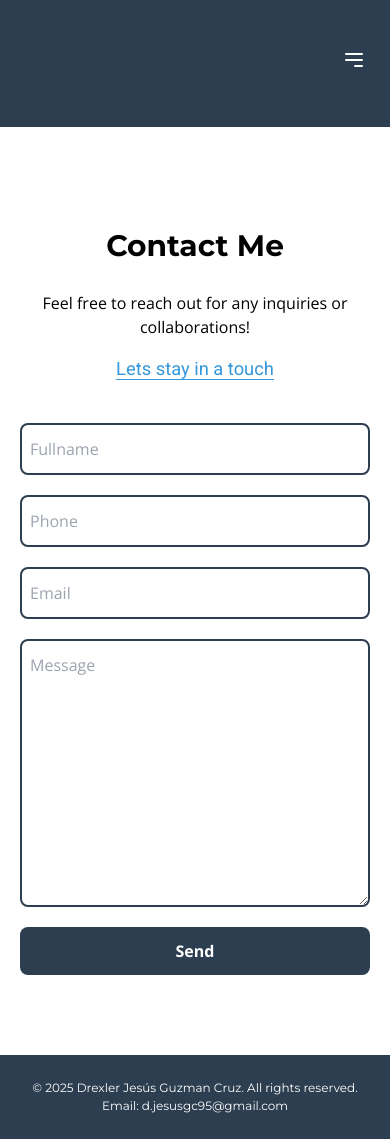
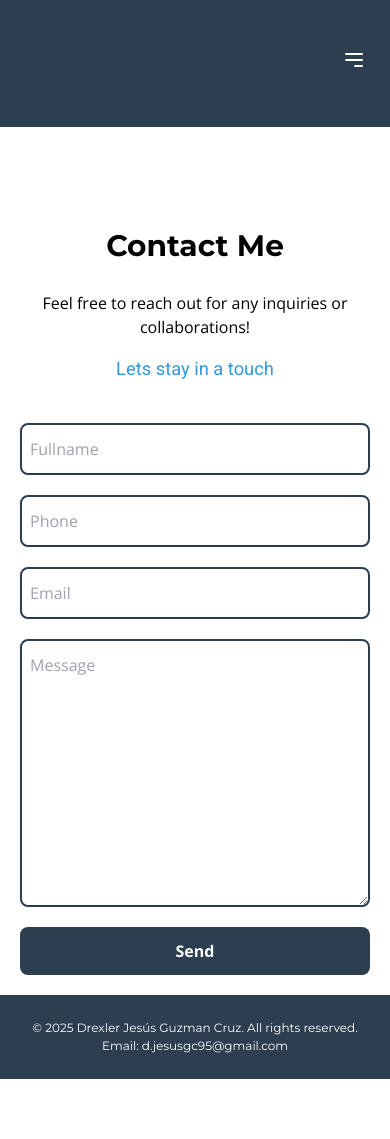
Before and after one commit to DrexGuzman/portfolio, a React (Vite) app: page /contact-me in a window 390 px wide. After the commit the page ends 1079 px from the top, so only its background shows below. Built offline with nearby package versions, Linux system fonts and the light colour scheme.

Commit message:
profile card centered, horizontal scroll fixed and title of the site

```diff
--- a/index.html
+++ b/index.html
@@ -10,7 +10,7 @@
     href="https://fonts.googleapis.com/css2?family=Montserrat:ital,wght@0,100..900;1,100..900&family=Open+Sans:ital,wght@0,300..800;1,300..800&family=Roboto:ital,wght@0,100;0,300;0,400;0,500;0,700;0,900;1,100;1,300;1,400;1,500;1,700;1,900&display=swap"
     rel="stylesheet">
   <meta name="viewport" content="width=device-width, initial-scale=1.0" />
-  <title>Vite + React</title>
+  <title>Drexler Guzman Cruz</title>
 </head>
 
 <body>
--- a/src/common/SecondSection.jsx
+++ b/src/common/SecondSection.jsx
@@ -5,7 +5,7 @@ export function SecondSection({ title, description, subtitle }) {
         <div className="text-center pt-20 pb-10">
             <h1 className="md:text-titulo text-subtitulo font-main font-bold py-4">{title}</h1>
             <p className="md:text-texto font-second py-2">{description}</p>
-            <h2 className="md:text-subtitulo text-texto font-third underline underline-offset-4 text-blue-2 pt-2">{subtitle}</h2>
+            <h2 className="md:text-subtitulo text-texto font-third text-blue-2 pt-2">{subtitle}</h2>
         </div>
     )
 }
--- a/src/components/Footer.jsx
+++ b/src/components/Footer.jsx
@@ -1,7 +1,7 @@
 
 export function Footer() {
     return (
-        <footer id="contact" className="bg-blue-1 text-white text-description font-main text-center py-6 mt-20">
+        <footer id="contact" className="bg-blue-1 text-white text-description font-main text-center py-6 md:mt-20 mt-5">
         <p>© {new Date().getFullYear()} Drexler Jesús Guzman Cruz. All rights reserved.</p>
         <p>Email: d.jesusgc95@gmail.com</p>
       </footer>
--- a/src/pages/AboutMe.jsx
+++ b/src/pages/AboutMe.jsx
@@ -6,7 +6,7 @@ export function AboutMe() {
     return(
     <>
     <Header />
-    <main className="mx-60">
+    <main className="mx-60 overflow-hidden">
 
 
     </main>
--- a/src/pages/AllProjects.jsx
+++ b/src/pages/AllProjects.jsx
@@ -11,7 +11,7 @@ export function AllProjects() {
     return (
         <>
             <Header />
-            <main className='md:mx-60 mx-5'>
+            <main className='md:mx-60 mx-5 overflow-hidden'>
                 <IntroSection title='All the projects' subtitle=' I contributed to throughout the development and deployment phase' />
 
                 <div className='flex flex-wrap'>
--- a/src/pages/ContactMe.jsx
+++ b/src/pages/ContactMe.jsx
@@ -7,7 +7,7 @@ export function ContactMe() {
     return (
     <>
     <Header />
-    <main className="md:mx-60 mx-5">
+    <main className="md:mx-60 mx-5 overflow-hidden">
         <SecondSection title='Contact Me' description='Feel free to reach out for any inquiries or collaborations!' subtitle='Lets stay in a touch' />
         <form
             className='flex flex-col gap-5 items-center justify-center'
--- a/src/pages/Index.jsx
+++ b/src/pages/Index.jsx
@@ -64,11 +64,11 @@ export function Index() {
         <>
             <Header />
 
-            <main className='md:mx-60 mx-5'>
+            <main className='md:mx-60 mx-5 overflow-hidden'>
                 <IntroSection title='Drexler Jesus Guzmán Cruz' subtitle='Informatic and Multimedia Technology' />
                 <h2 className="text-center md:text-subtitulo text-texto font-third text-blue-2 pb-10">(University of Costa Rica)</h2>
 
-                <div className='md:flex md:justify-center gap-20'>
+                <div className='md:flex md:justify-center md:gap-20 flex flex-col md:flex-row items-center'>
                     <ProfileCard image={Drex} age='30' status='single' location='Puntarenas, El Roble' phone='+(506)8486 8704' email='d.jesusgc95@gmail.com' />
 
                     <div className='h-full w-full m-auto gap-4'>
@@ -93,11 +93,12 @@ export function Index() {
                     <div data-iframe-width="150" data-iframe-height="270" data-share-badge-id="b3e491dd-54df-4066-b013-95f1661baa43" data-share-badge-host="https://www.credly.com"></div><script type="text/javascript" async src="//cdn.credly.com/assets/utilities/embed.js"></script>
                     <div data-iframe-width="150" data-iframe-height="270" data-share-badge-id="b1678260-d131-4e4d-81e5-661ac31e8261" data-share-badge-host="https://www.credly.com"></div><script type="text/javascript" async src="//cdn.credly.com/assets/utilities/embed.js"></script>
                     <div data-iframe-width="150" data-iframe-height="270" data-share-badge-id="7bab7fd2-c568-4e28-842e-c42ac65426de" data-share-badge-host="https://www.credly.com"></div><script type="text/javascript" async src="//cdn.credly.com/assets/utilities/embed.js"></script>
+                    <div data-iframe-width="150" data-iframe-height="270" data-share-badge-id="bb2aad20-f3be-4fd0-bf89-23ae505744f3" data-share-badge-host="https://www.credly.com"></div><script type="text/javascript" async src="//cdn.credly.com/assets/utilities/embed.js"></script>
                 </div>
 
                 {/* Section about projects */}
                 <SecondSection title='What have I done?' description='I am a passionate programmer who loves creativity and challenges. I have worked on university, personal, and professional projects, always seeking to learn and grow.' subtitle='Projects' />
-                <Slider {...settings} className="px-4 flex justify-center gap-10">
+                <Slider {...settings} className="px-4 flex justify-center gap-10 mb-5">
                     <ProjectCard id={1} title='A la Deriva' date='21/04/24' description='A project from the Fundamentals of Programming course, which involved creating a video game with a free theme and design style, implementing threads, collisions, commands, and JSON files.' image={proyect} />
                     {/* <ProjectCard id={2} title='Quintana del Rey' date='21/04/24' description='A website developed in pure HTML and CSS for a fictional Spanish food restaurant. Laragon was used as a local server, and an entity-relationship model was created for the database. Additionally, web scraping was performed to obtain recipe descriptions and images to display on the website.' image={proyect} /> */}
                     <ProjectCard id={3} title='Vinx' date='21/04/24' description='A website similar to a virtual agenda for university courses was developed using React and Tailwind for the frontend and Laravel for the backend. There were two modules: the student module, where students belonged to courses and their assignments were displayed in their calendar within the application, and the teacher module, where teachers could add courses, groups, and assignments for each group.' image={vinx} />
@@ -105,11 +106,7 @@ export function Index() {
                     <ProjectCard id={5} title='Cabinas San Isidro' date='05/11/24' description='Web site for a local Cabins equipped for tourist rental in Puntarenas, Costa Rica.' image={csi} />
                 </Slider>
 
-
-
             </main>
-
-
 
             <Footer />
         </>
--- a/src/pages/Project.jsx
+++ b/src/pages/Project.jsx
@@ -131,13 +131,13 @@ export function Project({ title, description, image }) {
         <>
             <Header />
             <IntroSection title='Drexler Jesus Guzmán Cruz' subtitle='Informatic and Multimedia Technology' />
-            <div className="md:mx-60 mx-5">
+            <div className="md:mx-60 mx-5 overflow-hidden">
 
                 <SecondSection title={project.title} description={project.description} subtitle={project.subtitle} />
 
                 <div className="md:w-[50vw] m-auto">
 
-                    <Slider {...settings} className="">
+                    <Slider {...settings}>
                         {project.image.map((img, index) => (
                             <div key={index} className="bg-grey-1 rounded-lg drop-shadow-lg">
                                 <picture className="p-4 flex justify-center items-center">
```
